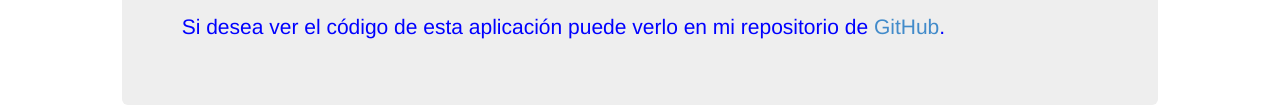
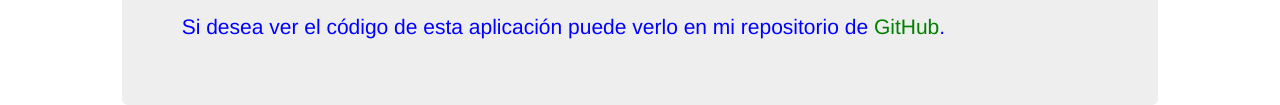
Before and after one commit to jualoppaz/psi7, a website: page public/index.html in a window 1280 px wide. Shown: the part 511-616 px from the top of the page. Drawn offline with Linux system fonts and the light colour scheme; files that its build step writes are made by us from their sources.

Commit message:
Cambiado color del enlace a GitHub

```diff
--- a/public/index.html
+++ b/public/index.html
@@ -41,7 +41,7 @@
                     sus claves en la web.
                     </p>
                     <p>Si desea ver el código de esta aplicación puede verlo en mi repositorio de
-                        <a href="https://github.com/jualoppaz/psi7.git" target="_blank">GitHub</a>.
+                        <a href="https://github.com/jualoppaz/psi7.git" target="_blank" style="color:green">GitHub</a>.
                     </p>
                 </div>
             </div>
```
